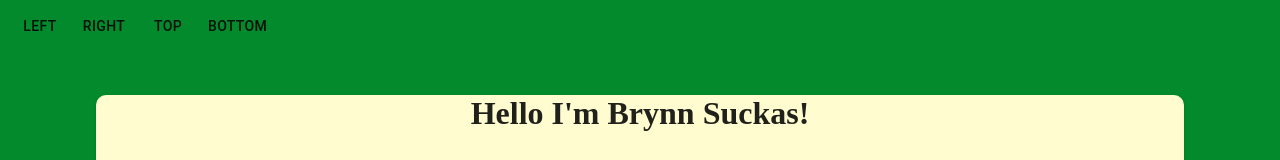
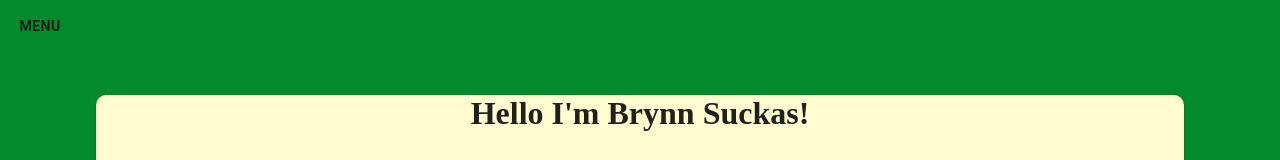
Before and after one commit to Kyle-Kelley/BrynnKerin, a Next.js app: page / in a window 1280 px wide. Shown: the top 160 px of the page. Built offline with nearby package versions, Linux system fonts and the light colour scheme.

Commit message:
File Structure

```diff
--- a/src/layout/components/Header/Header.js
+++ b/components/Header.js
@@ -1,15 +1,17 @@
-import React from './node_modules/react';
-import clsx from './node_modules/clsx';
-import { makeStyles } from './node_modules/@material-ui/core/styles';
-import Drawer from './node_modules/@material-ui/core/Drawer';
-import Button from './node_modules/@material-ui/core/Button';
-import List from './node_modules/@material-ui/core/List';
-import Divider from './node_modules/@material-ui/core/Divider';
-import ListItem from './node_modules/@material-ui/core/ListItem';
-import ListItemIcon from './node_modules/@material-ui/core/ListItemIcon';
-import ListItemText from './node_modules/@material-ui/core/ListItemText';
-import InboxIcon from './node_modules/@material-ui/icons/MoveToInbox';
-import MailIcon from './node_modules/@material-ui/icons/Mail';
+import React from 'react';
+import clsx from 'clsx';
+import { makeStyles } from '@material-ui/core/styles';
+import Drawer from '@material-ui/core/Drawer';
+import Button from '@material-ui/core/Button';
+import List from '@material-ui/core/List';
+import Divider from '@material-ui/core/Divider';
+import ListItem from '@material-ui/core/ListItem';
+import ListItemIcon from '@material-ui/core/ListItemIcon';
+import ListItemText from '@material-ui/core/ListItemText';
+import InboxIcon from '@material-ui/icons/MoveToInbox';
+import MailIcon from '@material-ui/icons/Mail';
+import MenuIcon from '@material-ui/icons/Menu';
+import { MenuItem } from '@material-ui/core';
 
 const useStyles = makeStyles({
   list: {
@@ -29,6 +31,16 @@ export default function Header() {
     right: false,
   });
 
+  const [open, setOpen] = React.useState(false);
+
+  // const handleDrawerOpen = () => {
+  //     setOpen(true);
+  // };
+
+  // const handleDrawerClose = () => {
+  //     setOpen(false);
+  // };
+
   const toggleDrawer = (anchor, open) => (event) => {
     if (event.type === 'keydown' && (event.key === 'Tab' || event.key === 'Shift')) {
       return;
@@ -47,7 +59,7 @@ export default function Header() {
       onKeyDown={toggleDrawer(anchor, false)}
     >
       <List>
-        {['Inbox', 'Starred', 'Send email', 'Drafts'].map((text, index) => (
+        {['About Me', 'Wellness Advocacy', 'Yoga', 'Blog', 'Workshops', 'Theta Healing', 'Upcoming'].map((text, index) => (
           <ListItem button key={text}>
             <ListItemIcon>{index % 2 === 0 ? <InboxIcon /> : <MailIcon />}</ListItemIcon>
             <ListItemText primary={text} />
@@ -56,7 +68,7 @@ export default function Header() {
       </List>
       <Divider />
       <List>
-        {['All mail', 'Trash', 'Spam'].map((text, index) => (
+        {['Contact', 'Podcast', 'Gallery'].map((text, index) => (
           <ListItem button key={text}>
             <ListItemIcon>{index % 2 === 0 ? <InboxIcon /> : <MailIcon />}</ListItemIcon>
             <ListItemText primary={text} />
@@ -68,7 +80,8 @@ export default function Header() {
 
   return (
     <div>
-      {['left', 'right', 'top', 'bottom'].map((anchor) => (
+       <div>
+      {['MENU'].map((anchor) => (
         <React.Fragment key={anchor}>
           <Button onClick={toggleDrawer(anchor, true)}>{anchor}</Button>
           <Drawer anchor={anchor} open={state[anchor]} onClose={toggleDrawer(anchor, false)}>
@@ -77,5 +90,6 @@ export default function Header() {
         </React.Fragment>
       ))}
     </div>
+    </div>
   );
 }
--- a/pages/_app.js
+++ b/pages/_app.js
@@ -1,6 +1,6 @@
 import React from 'react';
 import PropTypes from 'prop-types';
-import { Layout } from '../src/Layout';
+import Header from '../components/Header';
 import Head from 'next/head';
 // import '../styles/globals.css'
 
@@ -23,7 +23,7 @@ export default function MyApp (props) {
             <title>Brynn Kerin / Wellness Advocate</title>
             <meta name='viewport' content='minimum-scale=1, initial-scale=1, width=device-width' />
         </Head>
-      <Layout />
+      <Header />
         <Component {...pageProps} />
 
     </>
--- a/src/layout/Layout/Layout.js
+++ /dev/null
@@ -1,10 +0,0 @@
-import React from './node_modules/react'
-import Header from '../components/Header'
-
-const Layout = () => {
-    return(
-        <Header />
-    )
-}
-
-export default Layout;
--- a/src/layout/Layout/index.js
+++ /dev/null
@@ -1 +0,0 @@
-export { default } from './Layout';
--- a/src/layout/components/Header/index.js
+++ /dev/null
@@ -1 +0,0 @@
-export { default } from './Header';
--- a/src/layout/components/index.js
+++ /dev/null
@@ -1 +0,0 @@
-export { default as Header } from './Header';
--- a/src/layout/index.js
+++ /dev/null
@@ -1 +0,0 @@
-export { default as Layout } from './layout'
```
